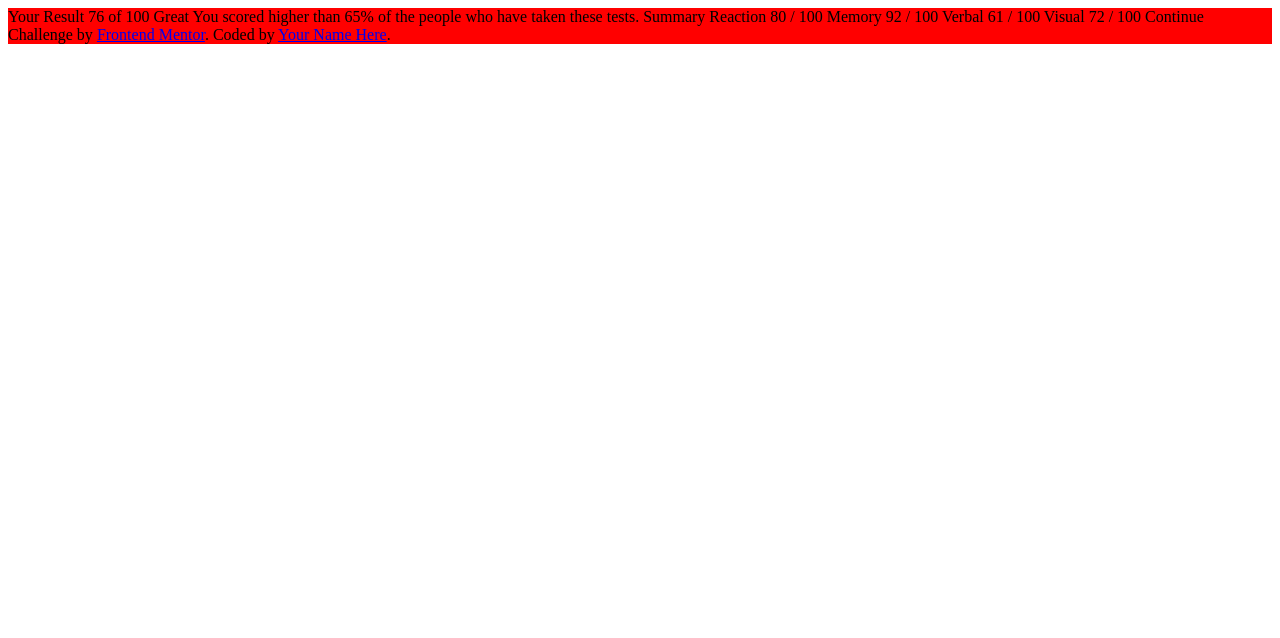
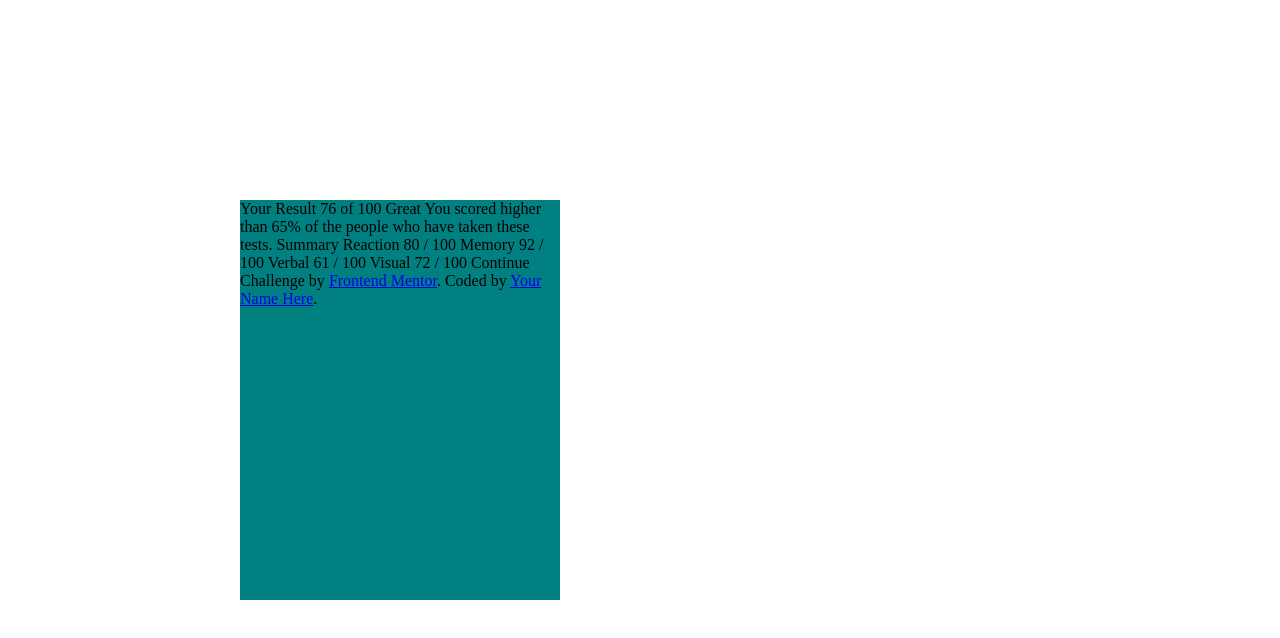
Before and after one commit to VMH1225/FrontEndMentor, a plain HTML site: page results-summary-component-main/index.html in a window 1280 px wide. Drawn offline with Linux system fonts and the light colour scheme.

Commit message:
box sizing border box and margin padding set to 0

```diff
--- a/results-summary-component-main/css/style.css
+++ b/results-summary-component-main/css/style.css
@@ -1,3 +1,17 @@
+*{
+    box-sizing: border-box;
+    margin: 0;
+    padding: 0;
+}
+body{
+    height: 100vh;
+    width: 100vh;
+    display: flex;
+    justify-content: center;
+    align-items: center;
+}
 main{
-    background-color: red;
+    height: 50%;
+    width: 40%;
+    background-color: teal;
 }
--- a/results-summary-component-main/index.html
+++ b/results-summary-component-main/index.html
@@ -8,9 +8,8 @@
   <link rel="stylesheet" href="css/style.css">
   <title>Frontend Mentor | Results summary component</title>
 </head>
-<main>
 <body>
-
+  <main>
   Your Result
   76
   of 100
@@ -38,7 +37,7 @@
     Challenge by <a href="https://www.frontendmentor.io?ref=challenge" target="_blank">Frontend Mentor</a>.
     Coded by <a href="#">Your Name Here</a>.
   </div>
+</main>
+
 </body>
-
-</main>
 </html>
```
